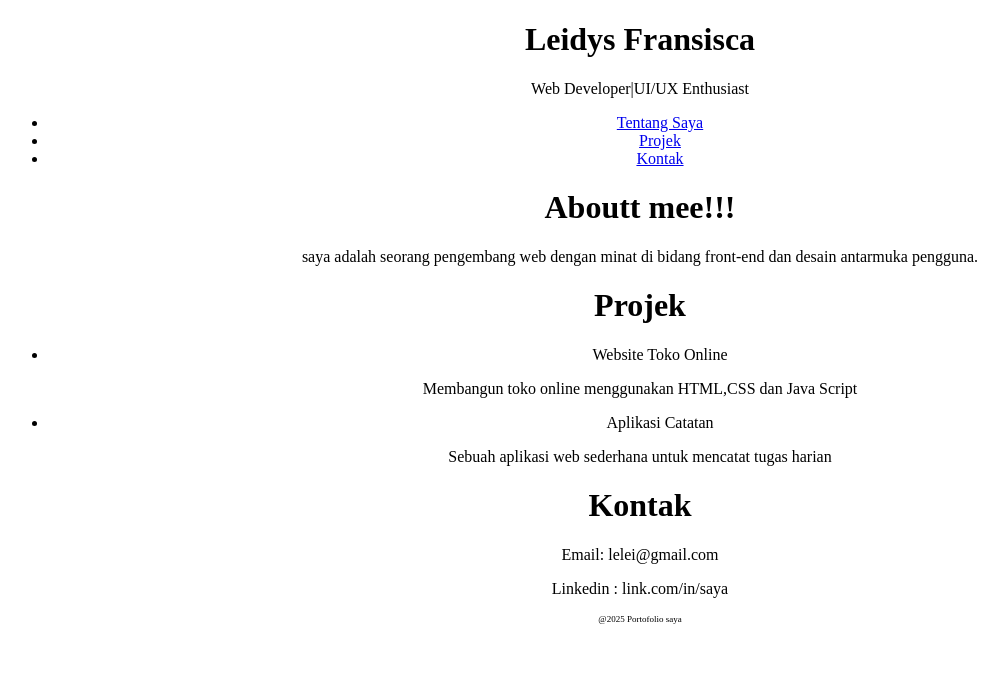
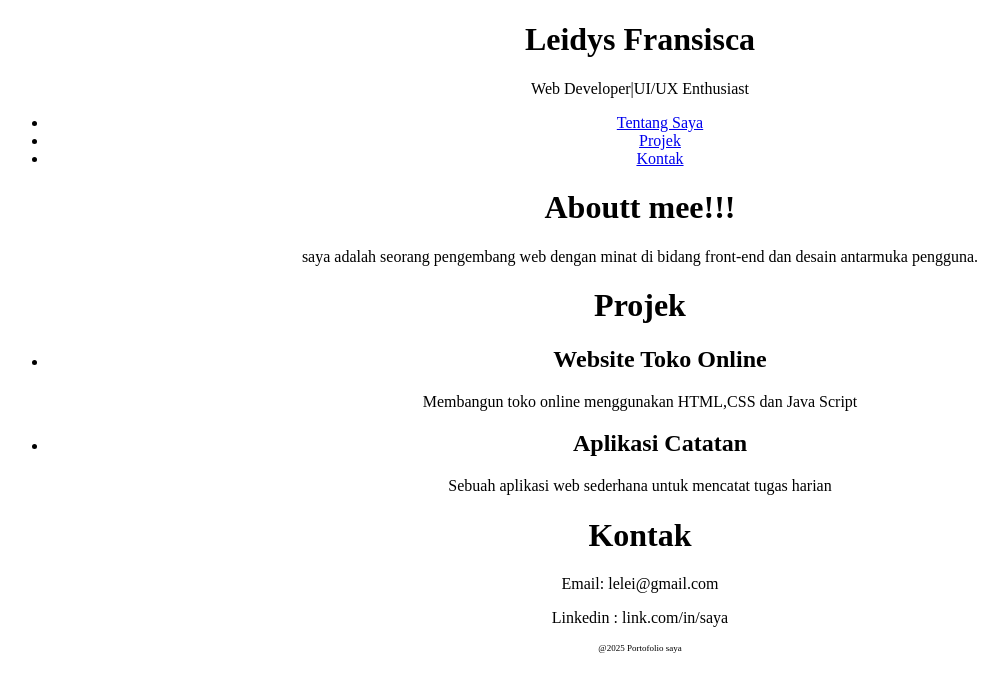
Before and after one commit to leleii22/pertemuan3, a plain HTML site: page index.html in a window 1280 px wide. Shown: the whole page, without its empty margins (0-1008 px from the left). Drawn offline with Linux system fonts and the light colour scheme.

Commit message:
Update index.html

```diff
--- a/index.html
+++ b/index.html
@@ -21,12 +21,16 @@
 
 <h1> Projek </h1>
         <ul>
-    <li>Website Toko Online</li>
+            <li>
+    <h2>Website Toko Online</h2>
         </ul>
+    </li>
     <p>Membangun toko online menggunakan HTML,CSS dan Java Script<p>
         <ul>
-              <li>Aplikasi Catatan</li>
+              <li>
+              <h2>Aplikasi Catatan</h2>
         </ul>
+         </li>
     <p>Sebuah aplikasi web sederhana untuk mencatat tugas harian<p>
 
    <h1> Kontak </h1>
```
